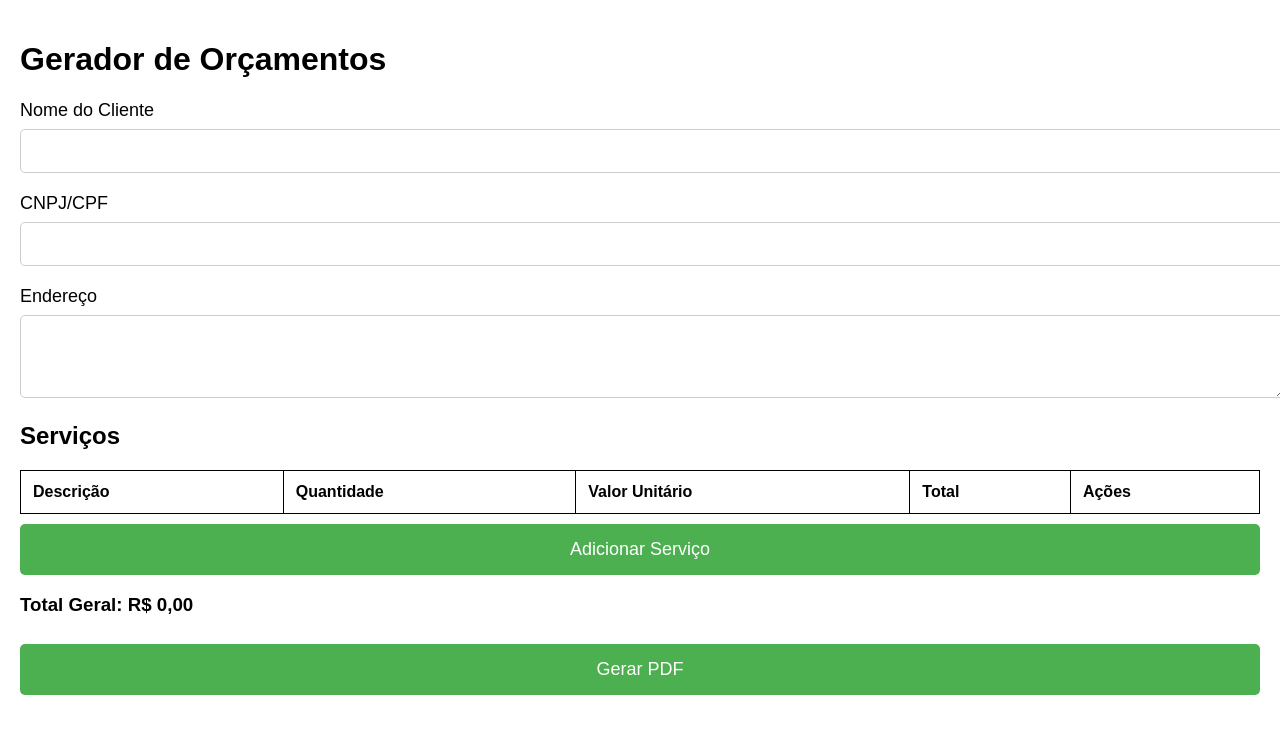
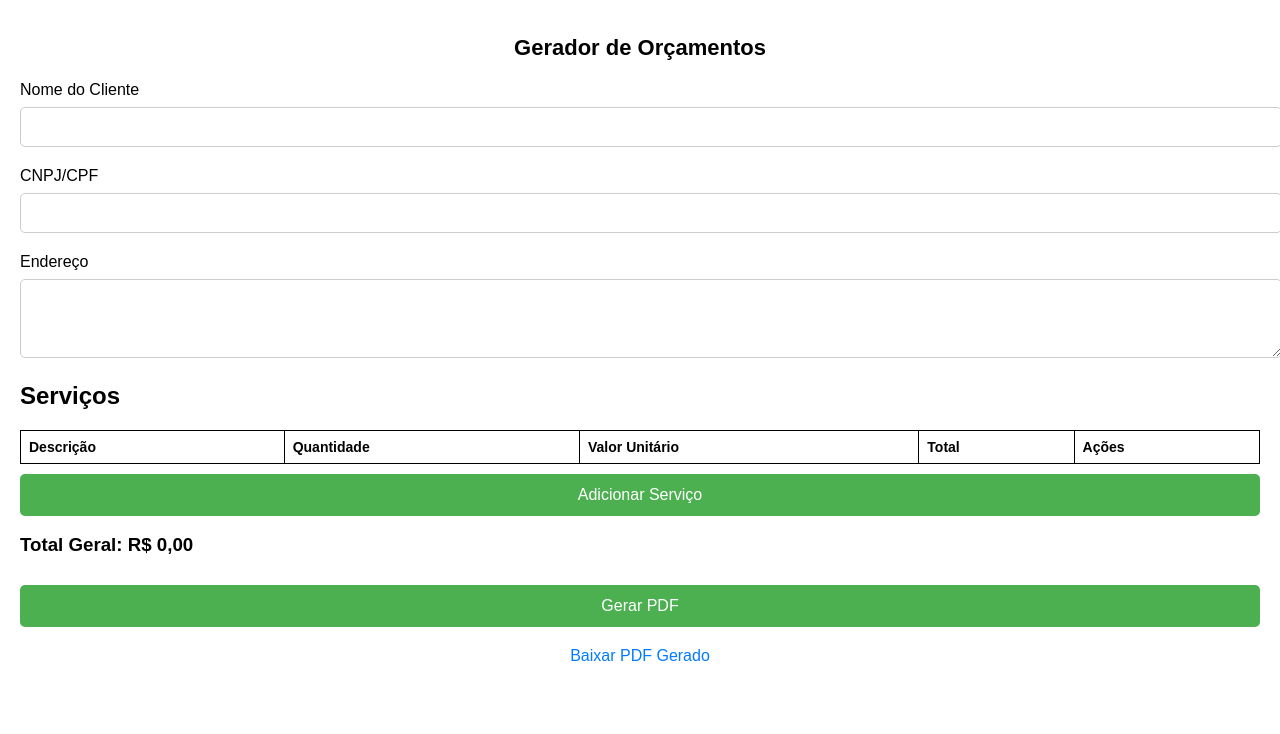
Before and after one commit to CarolScript/orcamento, a Flask app: page / in a window 1280 px wide. Shown: the top 734 px of the page. Run offline with Flask 3, Linux system fonts and the light colour scheme; lists and menus that the app fills with data are empty.

Commit message:
update layout

```diff
--- a/templates/index.html
+++ b/templates/index.html
@@ -10,24 +10,34 @@
       margin: 10px;
       padding: 10px;
     }
+
+    h1 {
+      font-size: 22px;
+      text-align: center;
+      margin-bottom: 20px;
+    }
+
     .form-group {
       margin-bottom: 20px;
     }
+
     .form-group label {
       display: block;
       margin-bottom: 8px;
-      font-size: 18px;
+      font-size: 16px;
     }
+
     .form-group input, .form-group textarea {
       width: 100%;
-      padding: 12px;
+      padding: 10px;
       font-size: 16px;
       border: 1px solid #ccc;
       border-radius: 5px;
     }
+
     .btn {
-      padding: 15px;
-      font-size: 18px;
+      padding: 12px;
+      font-size: 16px;
       background: #4CAF50;
       color: white;
       border: none;
@@ -36,47 +46,89 @@
       width: 100%;
       margin-top: 10px;
     }
+
     .btn:hover {
       background: #45a049;
     }
+
     table {
       width: 100%;
       margin-top: 20px;
       border-collapse: collapse;
+      font-size: 14px;
     }
+
     table, th, td {
       border: 1px solid black;
     }
+
     th, td {
-      padding: 12px;
+      padding: 8px;
       text-align: left;
-      font-size: 16px;
     }
+
     #services-table input {
       width: 90%;
-      padding: 10px;
+      padding: 8px;
       font-size: 14px;
       border: 1px solid #ccc;
       border-radius: 5px;
     }
+
+    .btn.remove-service {
+      background-color: #f44336;
+      color: white;
+      border: none;
+      cursor: pointer;
+      border-radius: 5px;
+      padding: 8px 12px;
+      font-size: 14px;
+    }
+
+    .btn.remove-service:hover {
+      background-color: #d32f2f;
+    }
+
     #loading {
       display: none;
       font-size: 16px;
       color: #555;
+      text-align: center;
+      margin-top: 10px;
     }
+
+    #pdf-link {
+      display: block;
+      text-align: center;
+      margin-top: 20px;
+      color: #007BFF;
+      text-decoration: none;
+    }
+
+    #pdf-link:hover {
+      text-decoration: underline;
+    }
+
     @media (max-width: 768px) {
+      h1 {
+        font-size: 20px;
+      }
+
       table, th, td {
         font-size: 14px;
       }
+
       th, td {
+        padding: 6px;
+      }
+
+      .btn {
+        font-size: 14px;
         padding: 10px;
       }
-      .btn {
-        font-size: 16px;
-        padding: 10px;
-      }
+
       #services-table input {
-        font-size: 14px;
+        font-size: 12px;
       }
     }
   </style>
@@ -114,7 +166,7 @@
     <p id="loading">Gerando PDF, aguarde...</p>
     <button type="submit" class="btn">Gerar PDF</button>
   </form>
-  <a id="pdf-link" href="" target="_blank" style="display: none;">Baixar PDF Gerado</a>
+  <a id="pdf-link" href="" target="_blank">Baixar PDF Gerado</a>
 
   <script>
     const servicesTable = document.getElementById('services-table').querySelector('tbody');
```
